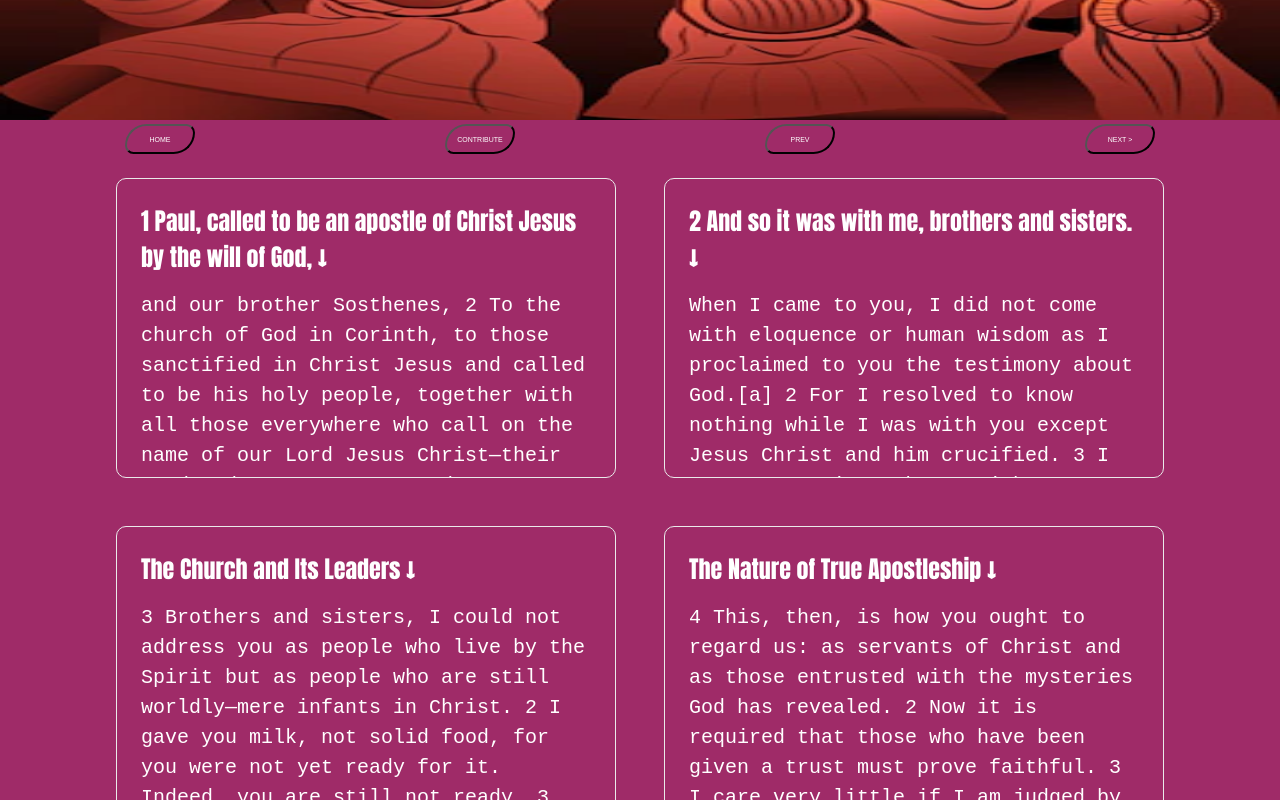
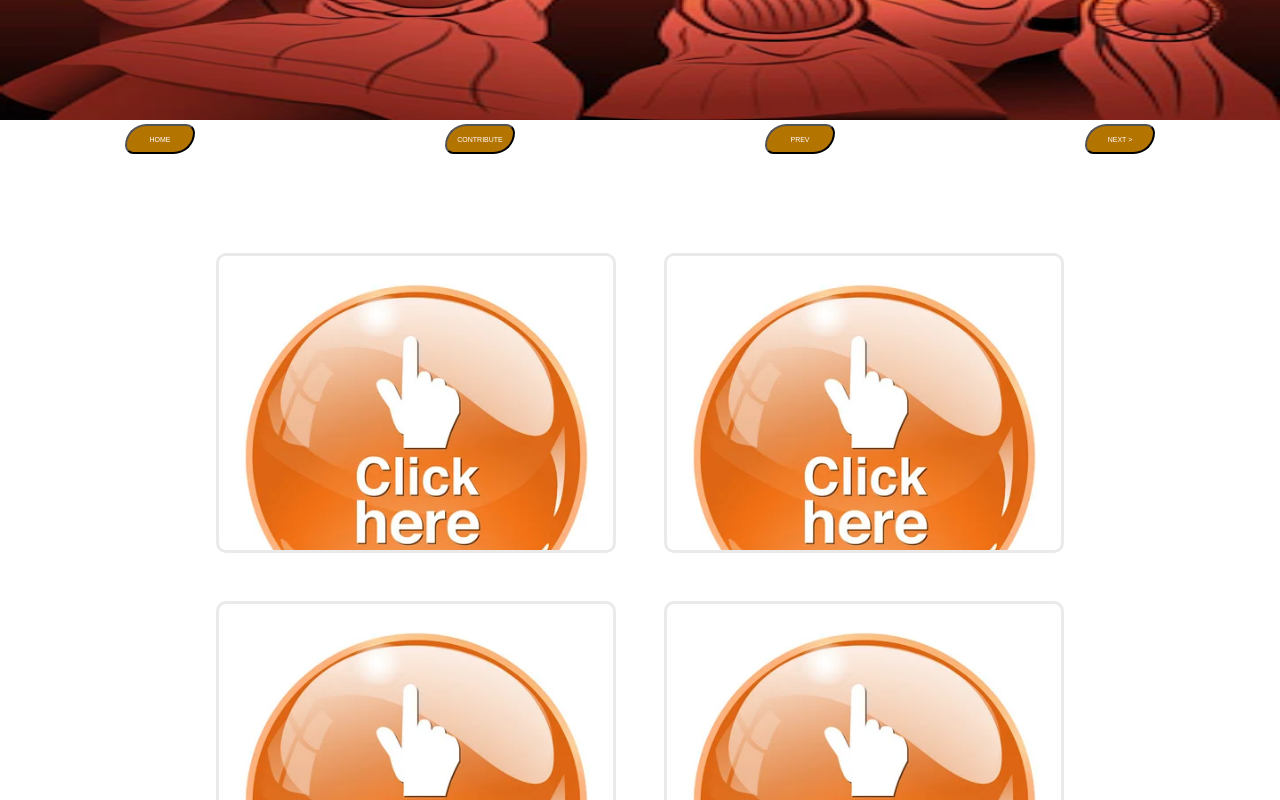
Before and after one commit to jnutt367/first_corinthians, a Next.js app: page / in a window 1280 px wide. Shown: the part 520-1320 px from the top of the page. Built offline with nearby package versions, Linux system fonts and the light colour scheme.

Commit message:
Update Home.module.css
new styles

```diff
--- a/styles/Home.module.css
+++ b/styles/Home.module.css
@@ -1,11 +1,11 @@
 .container {
 
-    background-color: #9F2B68;
+    background-color: white;
     background-repeat: no-repeat;
 }
 
 .main {
-    background-color: #9F2B68;
+    background-color: white;
     min-height: 100vh;
     padding: 4rem 0;
     flex: 1;
@@ -14,7 +14,14 @@
     justify-content: center;
     align-items: center;
 }
-
+.image {
+    padding-left: 100px;
+    padding-right: 100px;
+    display: grid;
+    place-items: center;
+    max-height: 900px;
+    margin-bottom: 1.5rem;
+}
 .footer {
     display: flex;
     flex: 1;
@@ -82,7 +89,7 @@
 
 
 .title {
-  color: white;
+  color: black;
   position: relative;
   top: -50px;
   margin-top: 0;
@@ -92,6 +99,17 @@
   margin-bottom: 3.5rem;
 }
 
+.instructions {
+  text-align: center;
+  color: black;
+  position: relative;
+  top: 10px;
+  margin-top: 0;
+  font-family: Ariel, sans, serif, sans-serif, cursive, fantasy;
+  text-shadow: #FC0 1px 0 10px;
+  font-size: 14px;
+  margin-bottom: 0.5rem;
+}
 
 
 .title,
@@ -142,10 +160,11 @@
     width: 70px;
     font-size: 7px;
     border-radius: 50px 20px;
-    background-color: #9F2B68;
+    background-color: #b37400;
     align-items: center;
     justify-content: space-evenly;
     padding: 5px;
+    margin-bottom: 75px;
 }
 
 .grid {
@@ -181,17 +200,21 @@
 }
 
 .card {
-    color: white;
+    background-image: url(/haga-clic-aquí-botón.webp);
+    background-size: cover;
+    background-repeat: no-repeat;
+    color: transparent;
+    background-color: white;
     margin: 1.5rem;
     padding: 1.5rem;
     text-align: left;
     max-height: 300px;
     overflow: scroll;
     text-decoration: none;
-    border: 1px solid #eaeaea;
+    border: 3px solid #eaeaea;
     border-radius: 10px;
-    transition: color 1s ease, border-color 0.15s ease;
-    max-width: 500px;
+    transition: color 0.15s ease, border-color 2s ease;
+    max-width: 400px;
     font-family: monospace;
 }
 
@@ -272,14 +295,16 @@
 }
 
 
-@media (min-width: 600px) {
-
-    .flex {
-        margin-top: 0rem;
+@media (min-width: 1080px) {
+         .image {
+        padding-left: 200px;
+        padding-right: 200px;
     }
 }
 
-@media (max-width: 500px) {
+
+
+@media (max-width: 769px) {
     .flex {
         display: grid;
     }
@@ -288,4 +313,7 @@
        margin-top: 5rem;
        max-width: 100%;
     }
+    .image {
+        padding: 0;
+    }
 }
```
